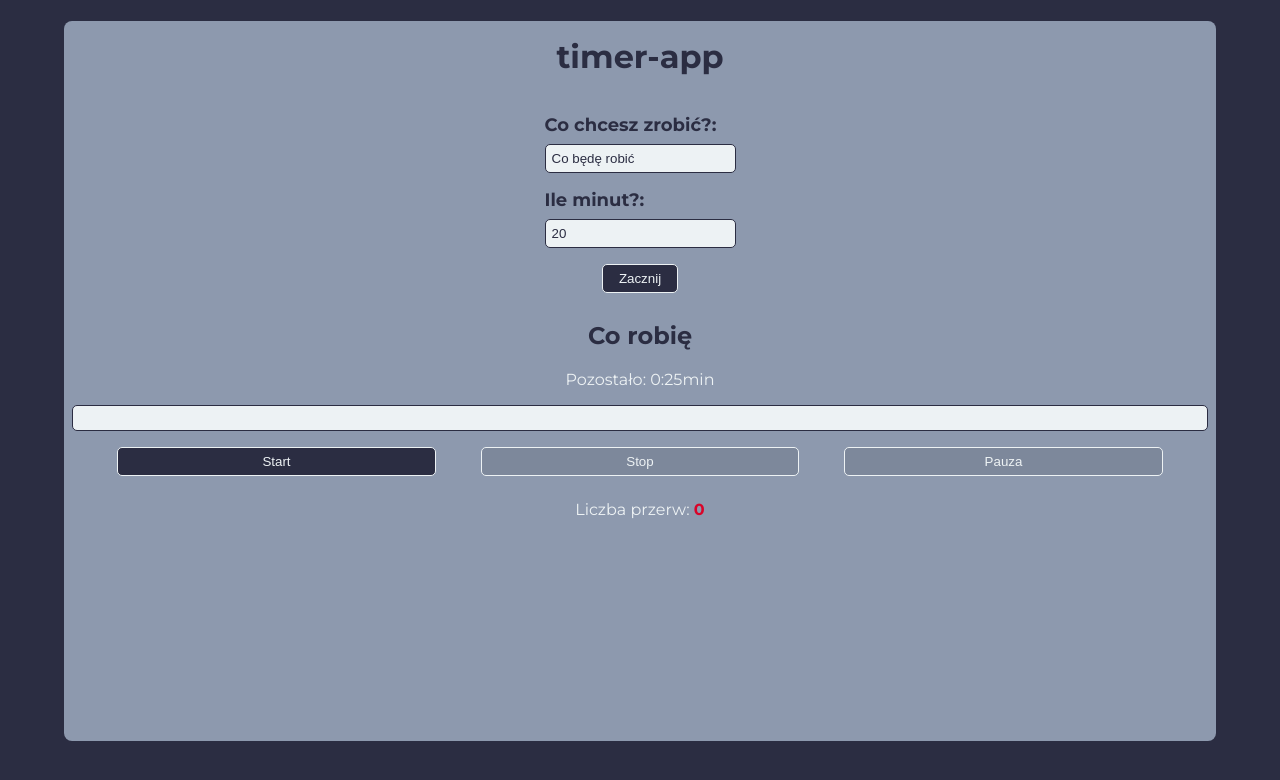
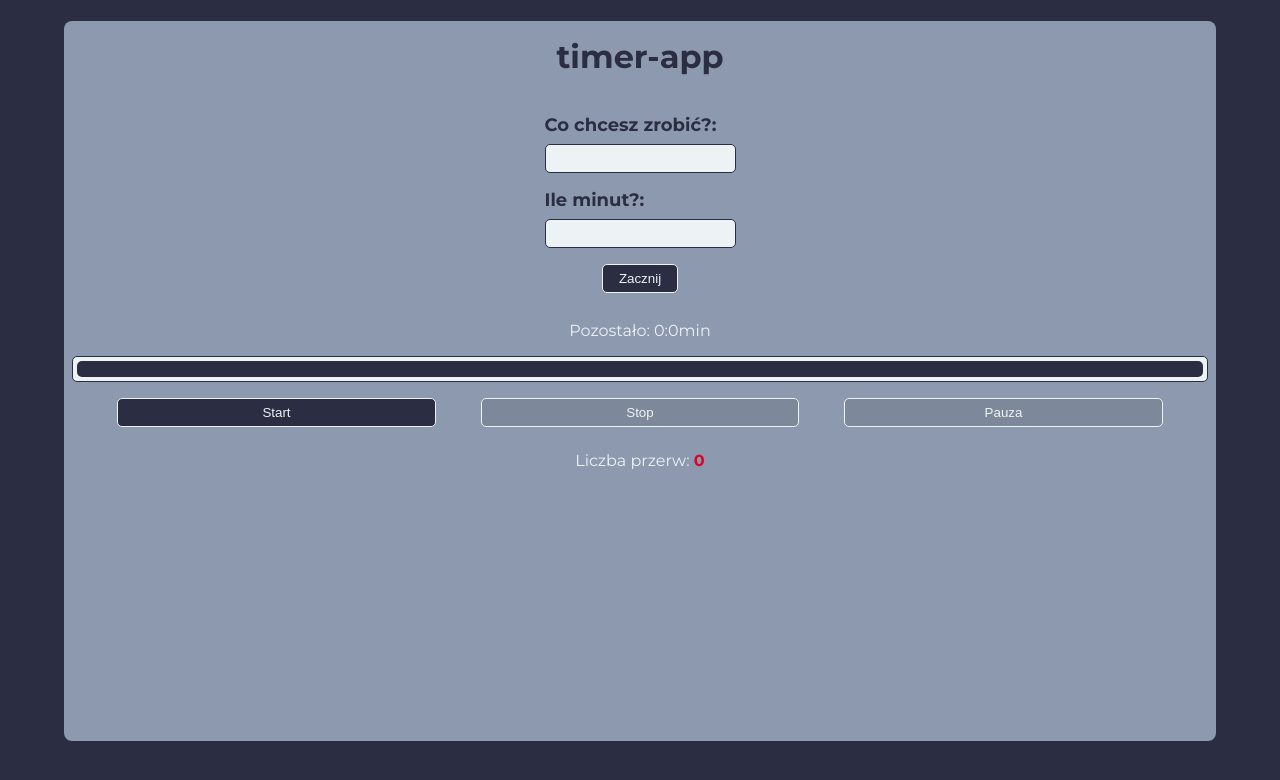
Before and after one commit to jarek-janowski/timer-app, a React (Create React App) app: page / in a window 1280 px wide. Shown: the top 780 px of the page. Built offline with nearby package versions, Linux system fonts and the light colour scheme.

Commit message:
feat: lifting state up to synchronise TimeboxEditor with Timebox

```diff
--- a/src/App.js
+++ b/src/App.js
@@ -1,16 +1,16 @@
 import React, { Component } from 'react';
-import Timebox from './components/Timebox/Timebox'
-import TimeboxEditor from './components/TimeboxEditor/TimeboxEditor'
+import EditableTimebox from './components/EditableTimebox/EditableTimebox'
 import './App.scss';
 
 class App extends Component {
-  state = {  }
+
+
   render() {
+
     return (
       <div className="app">
         <h1>timer-app</h1>
-        <TimeboxEditor />
-        <Timebox />
+        <EditableTimebox />
       </div>
      );
   }
--- /dev/null
+++ b/src/components/EditableTimebox/EditableTimebox.js
@@ -0,0 +1,115 @@
+import React, { Component } from 'react';
+import Timebox from '../Timebox/Timebox'
+import TimeboxEditor from '../TimeboxEditor/TimeboxEditor'
+
+class EditableTimebox extends Component {
+
+    state = {
+        title: "",
+        totalTimeInMinutes: "",
+        isRunning: false,
+        isPaused: false,
+        pausesCount: 0,
+        elapsedTimeInSeconds: 0,
+     }
+
+    handleTitleChange = e =>{
+      this.setState({
+          title: e.target.value
+      })
+    }
+    handleTotalTimeInMinutesChange = e =>{
+      this.setState({
+          totalTimeInMinutes: e.target.value
+      })
+    }
+
+    handleStart = () =>{
+        this.setState({
+            isRunning: true,
+            // title: "",
+            // totalTimeInMinutes: null,
+        })
+        this.startTimer();
+    }
+
+    handleStop = () =>{
+        this.setState({
+            isRunning: false,
+            isPaused: false,
+            pausesCount: 0,
+            elapsedTimeInSeconds: 0
+        })
+        this.stopTimer();
+    }
+
+    handleTogglePause = () => {
+        this.setState((prevState) => {
+            const isPaused = !prevState.isPaused
+            if (isPaused) {
+                this.stopTimer();
+            } else {
+                this.startTimer();
+            }
+            return{
+            isPaused,
+            pausesCount: isPaused ? prevState.pausesCount +1 : prevState.pausesCount,
+        }
+        })
+    }
+
+    startTimer() {
+            this.intervalID = window.setInterval(
+                () => {
+                    this.setState(
+                        prevState => ({
+                            elapsedTimeInSeconds: prevState.elapsedTimeInSeconds + 0.1,
+                        })
+                    )
+                },
+                100
+            );
+    }
+
+    stopTimer = () => {
+        window.clearInterval(this.intervalID);
+    }
+
+    render() {
+        const {isRunning, isPaused, pausesCount, elapsedTimeInSeconds, title, totalTimeInMinutes} = this.state;
+        const totalTimeInSeconds = totalTimeInMinutes * 60;
+        const timeLeftInSeconds = totalTimeInSeconds - elapsedTimeInSeconds;
+        const minutesLeft = Math.floor(timeLeftInSeconds/60);
+        const secondsLeft = Math.floor(timeLeftInSeconds%60);
+        const progressInPercent = (elapsedTimeInSeconds / totalTimeInSeconds) * 100.0;
+        return (
+            <>
+                <TimeboxEditor
+                    title={title}
+                    totalTimeInMinutes={totalTimeInMinutes}
+                    titleChange={this.handleTitleChange}
+                    totalTimeInMinutesChange={this.handleTotalTimeInMinutesChange}
+                    startOnClick={this.handleStart}
+                    isRunning={isRunning}
+                />
+                <Timebox
+                    isRunning={isRunning}
+                    isPaused={isPaused}
+                    pausesCount={pausesCount}
+                    elapsedTimeInSeconds={elapsedTimeInSeconds}
+                    title={title}
+                    totalTimeInMinutes={totalTimeInMinutes}
+                    minutesLeft ={minutesLeft}
+                    secondsLeft = {secondsLeft}
+                    progressInPercent ={progressInPercent}
+                    start = {this.handleStart}
+                    stop = {this.handleStop}
+                    pause = {this.handleTogglePause}
+
+                />
+            </>
+         );
+    }
+}
+
+export default EditableTimebox;
--- a/src/components/Timebox/Timebox.js
+++ b/src/components/Timebox/Timebox.js
@@ -1,68 +1,9 @@
-import React, { Component } from 'react';
 import './Timebox.scss'
 import ProgressBar from '../ProgressBar/ProgressBar'
 import Clock from '../Clock/Clock'
 import styled, { css } from 'styled-components'
 
-
-
-class Timebox extends Component {
-    state = {
-        isRunning: false,
-        isPaused: false,
-        pausesCount: 0,
-        elapsedTimeInSeconds: 0,
-     }
-
-    handleStart = () =>{
-        this.setState({
-            isRunning: true
-        })
-        this.startTimer();
-    }
-
-    handleStop = () =>{
-        this.setState({
-            isRunning: false,
-            isPaused: false,
-            pausesCount: 0,
-            elapsedTimeInSeconds: 0
-        })
-        this.stopTimer();
-    }
-
-    handleTogglePause = () => {
-        this.setState((prevState) => {
-            const isPaused = !prevState.isPaused
-            if (isPaused) {
-                this.stopTimer();
-            } else {
-                this.startTimer();
-            }
-            return{
-            isPaused,
-            pausesCount: isPaused ? prevState.pausesCount +1 : prevState.pausesCount,
-        }
-        })
-    }
-
-    startTimer() {
-            this.intervalID = window.setInterval(
-                () => {
-                    this.setState(
-                        prevState => ({ elapsedTimeInSeconds: prevState.elapsedTimeInSeconds + 0.1 })
-                    )
-                },
-                100
-            );
-    }
-
-    stopTimer = () => {
-        window.clearInterval(this.intervalID);
-    }
-
-    render() {
-        const Button = styled.button`
+const Button = styled.button`
         ${props =>
             props.red &&
             css`
@@ -75,33 +16,39 @@ class Timebox extends Component {
             `};
 
         `
-        const {isRunning, isPaused, pausesCount, elapsedTimeInSeconds} = this.state;
-        const totalTimeInSeconds = 25;
-        const timeLeftInSeconds = totalTimeInSeconds - elapsedTimeInSeconds;
-        const minutesLeft = Math.floor(timeLeftInSeconds/60);
-        const secondsLeft = Math.floor(timeLeftInSeconds%60);
-        const progressInPercent = (elapsedTimeInSeconds / totalTimeInSeconds) * 100.0;
 
+const Timebox = ({
+    isRunning,
+    isPaused,
+    pausesCount,
+    title,
+    minutesLeft,
+    secondsLeft,
+    progressInPercent,
+    start,
+    stop,
+    pause,
+    }) => {
         return (
             <section className="timebox">
-                <h2 className="timebox__heading">Co robię</h2>
+                <h2 className="timebox__heading">{title}</h2>
                 <Clock minutes={minutesLeft} seconds={secondsLeft}/>
                 <ProgressBar paused={isPaused} percent={progressInPercent} />
                 <div className="timebox__button-wrapper">
                     <Button className="timebox__button "
-                        onClick={this.handleStart}
+                        onClick={start}
                         disabled = {isRunning}
                         lightpurple={isRunning}
                     >Start</Button>
                     <Button
                         className="timebox__button"
-                        onClick={this.handleStop}
+                        onClick={stop}
                         disabled={!isRunning}
                         lightpurple={!isRunning}
                     >Stop</Button>
                     <Button
                         className="timebox__button"
-                        onClick={this.handleTogglePause}
+                        onClick={pause}
                         disabled={!isRunning}
                         lightpurple={!isRunning}
                         red={isPaused}>
@@ -112,6 +59,6 @@ class Timebox extends Component {
             </section>
          );
     }
-}
+
 
 export default Timebox;
--- a/src/components/TimeboxEditor/TimeboxEditor.js
+++ b/src/components/TimeboxEditor/TimeboxEditor.js
@@ -1,11 +1,51 @@
 import './TimeboxEditor.scss'
+import styled, { css } from 'styled-components'
 
-const TimeboxEditor = () => {
+const Button = styled.button`
+        ${props =>
+            props.lightpurple &&
+            css`
+            background: #7d889b;
+            `};
+
+        `
+const TimeboxEditor = ({
+    title,
+    totalTimeInMinutes,
+    titleChange,
+    totalTimeInMinutesChange,
+    startOnClick,
+    isRunning
+}) => {
+
+
     return (
         <section className="timebox-editor">
-            <label className="timebox-editor__title">Co chcesz zrobić?: <input className="timebox-editor__input"defaultValue="Co będę robić" type="text"/></label>
-            <label className="timebox-editor__title">Ile minut?: <input className="timebox-editor__input"defaultValue="20" type="number"/></label>
-            <button className="timebox-editor__button">Zacznij</button>
+            <label className="timebox-editor__title">
+                Co chcesz zrobić?:
+                <input
+                    className="timebox-editor__input"
+                    value={title}
+                    type="text"
+                    onChange={titleChange}
+                />
+            </label>
+            <label className="timebox-editor__title">
+                Ile minut?:
+                <input
+                    className="timebox-editor__input"
+                    value={totalTimeInMinutes}
+                    type="number"
+                    onChange={totalTimeInMinutesChange}
+                    />
+            </label>
+            <Button
+                onClick={startOnClick}
+                className="timebox-editor__button"
+                disabled={isRunning}
+                lightpurple={isRunning}
+                >Zacznij
+            </Button>
         </section>
      );
 }
```
